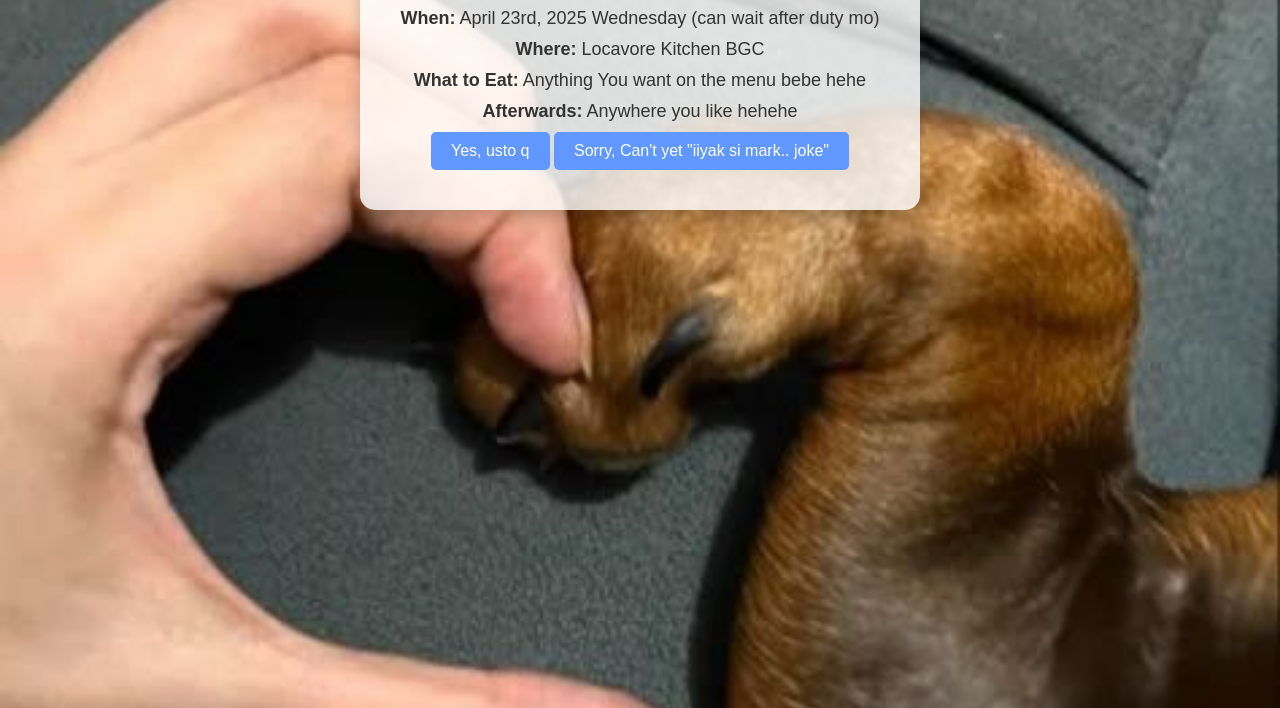
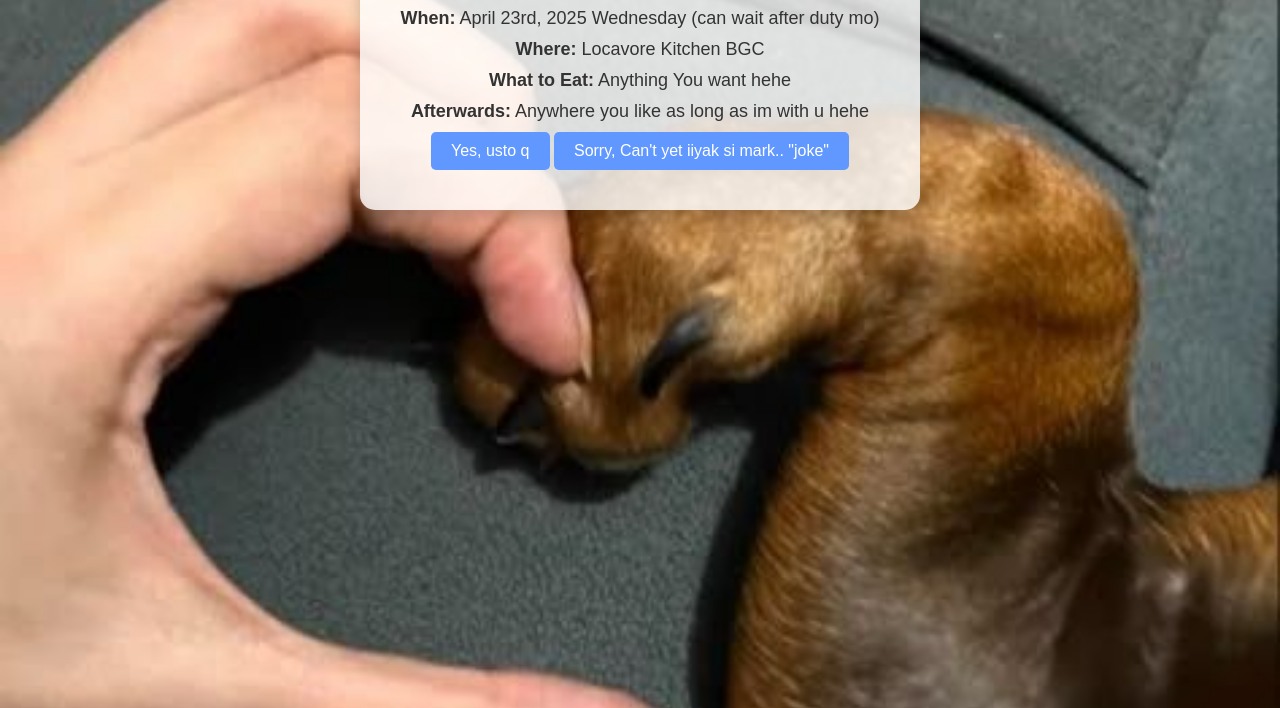
Before and after one commit to imlegendaryll/bebe-tym, a plain HTML site: page index.html in a window 1280 px wide. Shown: the part 142-850 px from the top of the page. Drawn offline with Linux system fonts and the light colour scheme.

Commit message:
Update index.html

```diff
--- a/index.html
+++ b/index.html
@@ -56,10 +56,10 @@
         <h1>Will You Go on a Date With Me?</h1>
         <p><strong>When:</strong> April 23rd, 2025 Wednesday (can wait after duty mo)</p>
         <p><strong>Where:</strong> Locavore Kitchen BGC </p>
-        <p><strong>What to Eat:</strong> Anything You want on the menu bebe hehe</p>
-        <p><strong>Afterwards:</strong> Anywhere you like hehehe</p>
+        <p><strong>What to Eat:</strong> Anything You want hehe</p>
+        <p><strong>Afterwards:</strong> Anywhere you like as long as im with u hehe</p>
         <button id="yes-button" onclick="respondYes()">Yes, usto q</button>
-        <button onclick="respondNo()">Sorry, Can't yet "iiyak si mark.. joke"</button>
+        <button onclick="respondNo()">Sorry, Can't yet iiyak si mark.. "joke"</button>
         <div id="gif-container" class="gif-container"></div>
         <div id="date-container" class="date-container">
             <p>Please select a new date:</p>
```
